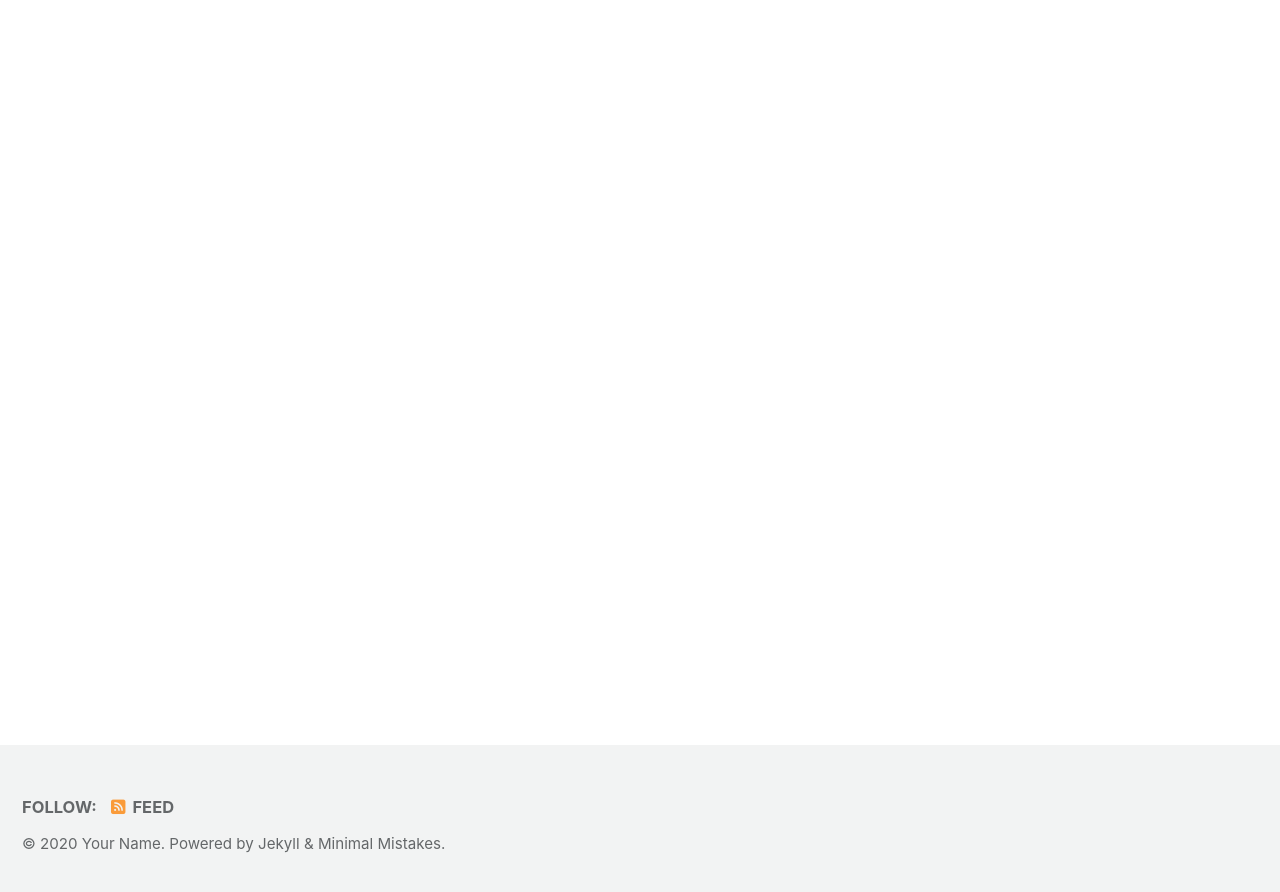
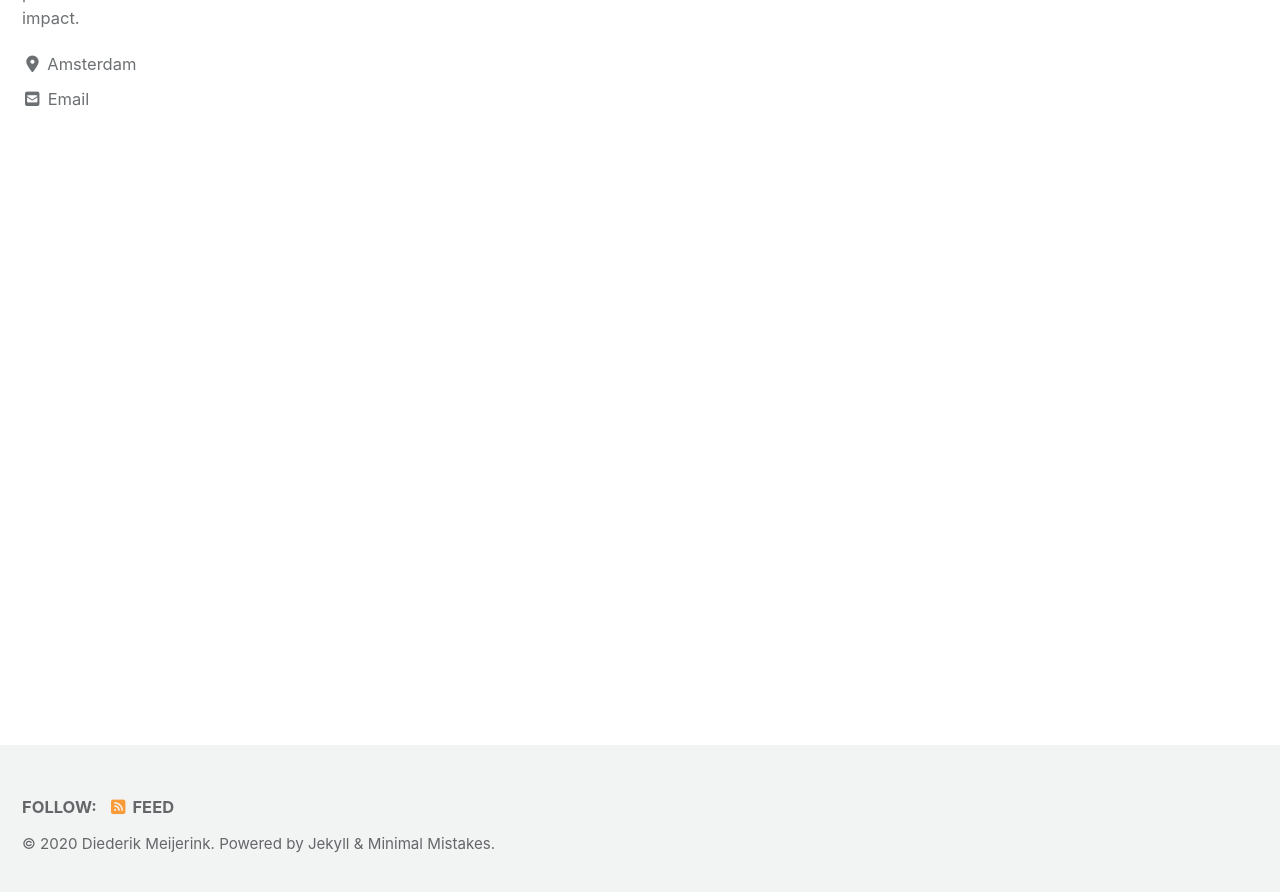
Before and after one commit to rmania/rmania.github.io, a Jekyll site: the page built from index.html, in a window 1280 px wide and 900 px high, scrolled down 222 px. Shown: the top 892 px of the window. Built offline with Jekyll 4.4.1, drawn with Linux system fonts in a browser that asks for light colours; cached includes are drawn as plain includes; nearby versions of some CDN libraries; the list of posts is cut into pages by our own code; some of the changed text lies outside the part shown.

Commit message:
changed config.yml

```diff
--- a/_config.yml
+++ b/_config.yml
@@ -16,11 +16,11 @@ minimal_mistakes_skin    : "default" # "air", "aqua", "contrast", "dark", "dirt"
 
 # Site Settings
 locale                   : "en-US"
-title                    : "Site Title"
+title                    : "Translating A.I."
 title_separator          : "-"
 subtitle                 : # site tagline that appears below site title in masthead
-name                     : "Your Name"
-description              : "An amazing website."
+name                     : "Diederik Meijerink"
+description              : "A site about translating Advanced Analytics, ML and A.I. to business impact"
 url                      : # the base hostname & protocol for your site e.g. "https://mmistakes.github.io"
 baseurl                  : # the subpath of your site, e.g. "/blog"
 repository               : # GitHub username/repo-name e.g. "mmistakes/minimal-mistakes"
@@ -70,7 +70,7 @@ naver_site_verification  :
 
 # Social Sharing
 twitter:
-  username               :
+  username               : meijerink_d
 facebook:
   username               :
   app_id                 :
@@ -93,11 +93,11 @@ analytics:
 
 # Site Author
 author:
-  name             : "Your Name"
+  name             : "Diederik Meijerink"
   avatar           : # path of avatar image, e.g. "/assets/images/bio-photo.jpg"
-  bio              : "I am an **amazing** person."
-  location         : "Somewhere"
-  email            :
+  bio              : "energized by providing actionable and trustworthy intelligence & data products that can can create real impact."
+  location         : "Amsterdam"
+  email            : d.meijerink@braxwell.com
   links:
     - label: "Email"
       icon: "fas fa-fw fa-envelope-square"
@@ -279,3 +279,11 @@ defaults:
       comments: # true
       share: true
       related: true
+
+  # _pages
+  - scope:
+      path: ""
+      type: pages
+    values:
+      layout: single
+      author_profile: true
```
